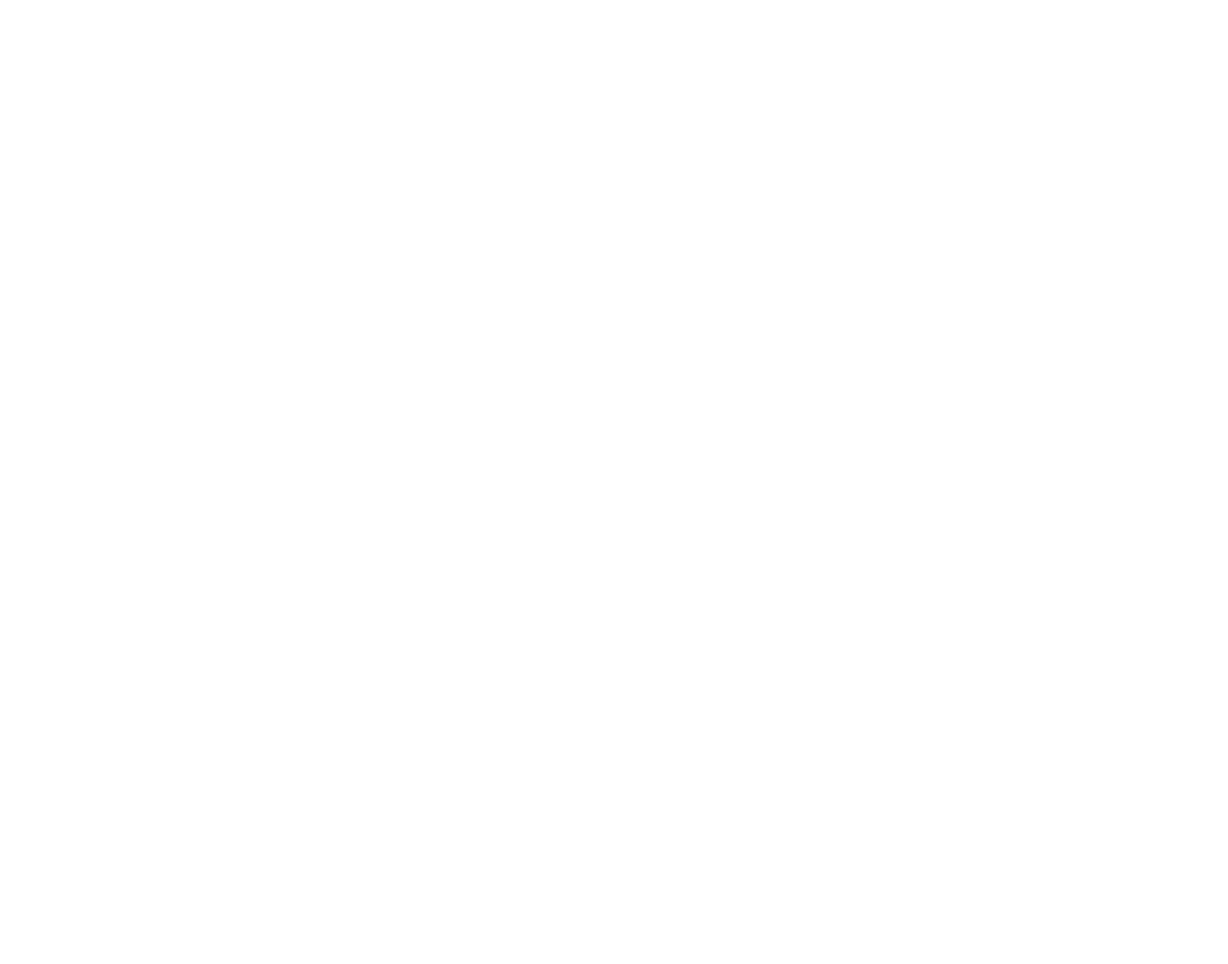
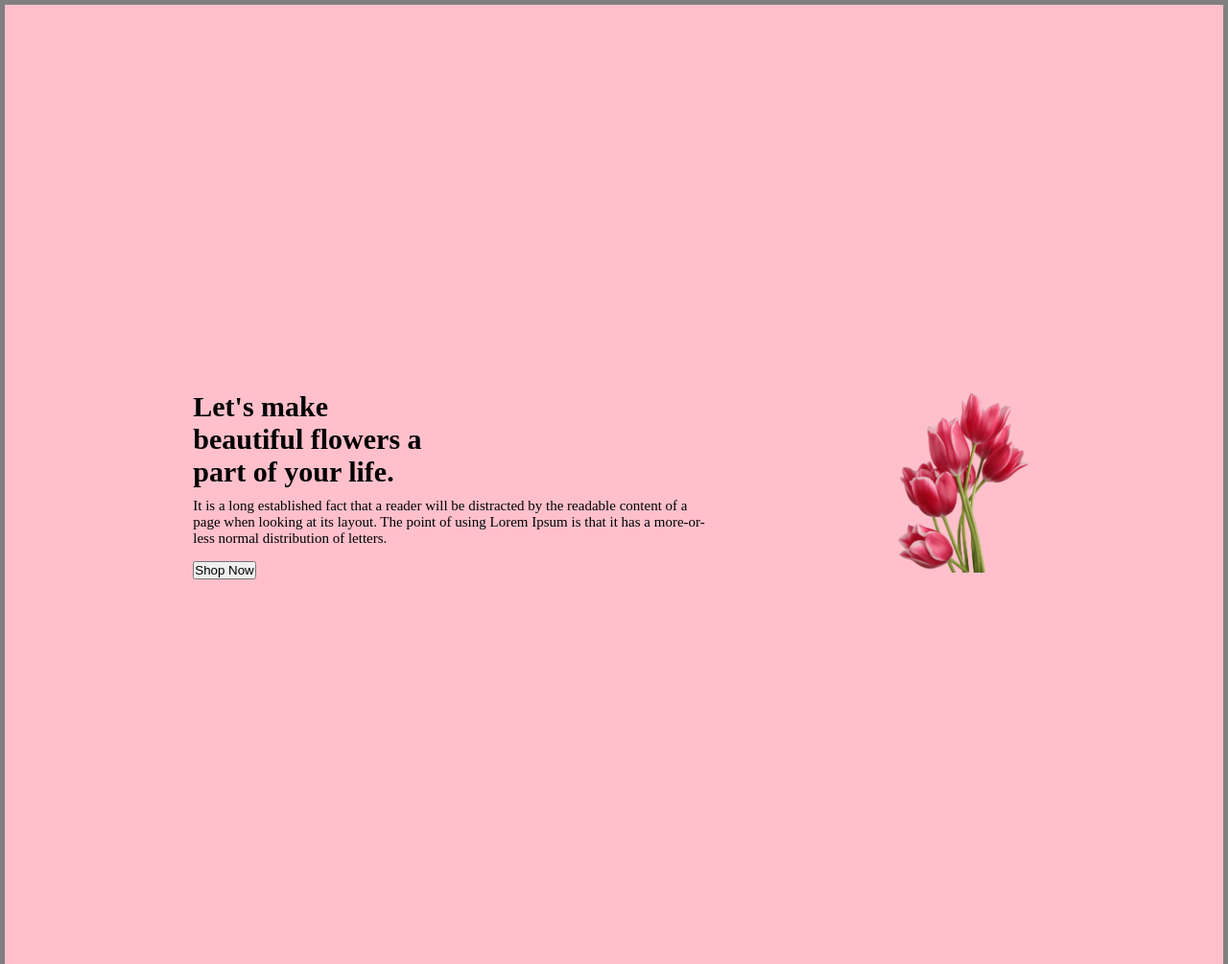
Before and after one commit to gitrahuldas/program1, a plain HTML site: page index.html in a window 1280 px wide. Shown: the whole page at 96% size. Before the commit the page ends 800 px from the top, so only its background shows below. Drawn offline with Linux system fonts and the light colour scheme.

Commit message:
added my banner-container

```diff
--- a/index.html
+++ b/index.html
@@ -4,11 +4,24 @@
     <meta charset="UTF-8">
     <meta name="viewport" content="width=device-width, initial-scale=1.0">
     <title>My Flower Garden</title>
+
+    <link rel="stylesheet" href="/styles/blog.css">
 </head>
 <body>
     <header>
+        <nav>
+            <div class="banner-container">
+                <div class="banner-text">
+                    <h2 class="title">Let's make <br>beautiful flowers a<br> part of your life.</h2>
+                    <p class="description">It is a long established fact that a reader will be distracted by the readable content of a page when looking at its layout. The point of using Lorem Ipsum is that it has a more-or-less normal distribution of letters.</p>
+                    <button>Shop Now</button>
+                </div>
+                <div class="banner-phpto">
+                    <img class="photo" src="Flower Asset/pngwing 10.png" alt=""></div>
 
-    </header>
+            </div>
+        </nav>
+        </header>
     <main>
 
     </main>
--- /dev/null
+++ b/styles/blog.css
@@ -0,0 +1,33 @@
+*{
+  margin: 0px;
+  padding: 0px;
+}
+
+.photo{
+  width: 150px;
+}
+
+
+.banner-container {
+  display: flex;
+  justify-content: space-around;
+  height: 100vh;
+  border: 5px solid gray;
+  align-items: center;
+  background-color: pink;
+  padding: 100px;
+
+}
+.banner-text{
+  width: 50%;
+}
+.title {
+  font-size: 30px;
+  font-weight: bold;
+}
+
+.description {
+font-size: 15px;
+margin-top: 10px;
+margin-bottom: 15px;
+}
```
Also changed, not shown: 2 other files.
